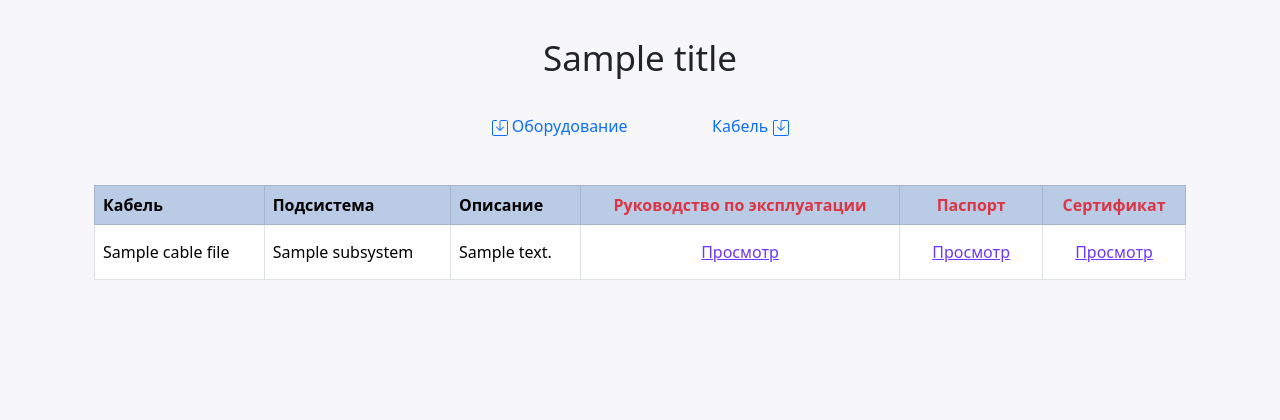
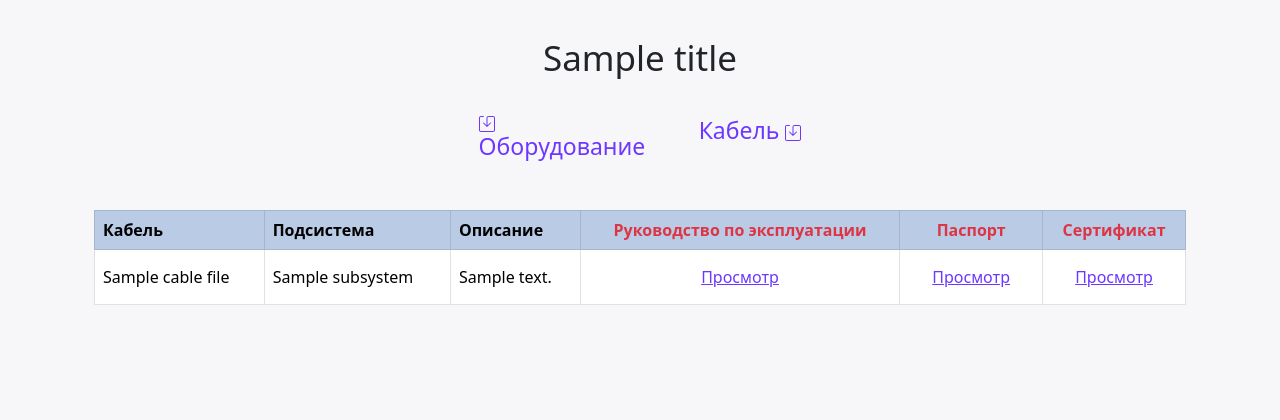
Before and after one commit to AleksandrStrulkov/infoMFSS, a Django app: template infoMFSS/templates/mfss/cable_file_list.html in a window 1280 px wide. Shown: the part 95-515 px from the top of the page. Run offline with Django 5.2, Linux system fonts and the light colour scheme; the template is opened without the code that fills it: most values are stand-ins (such as "Sample title", 1, 10 or a date in 2020); style sheets or scripts are compiled from the project's sources; some libraries are stand-ins or nearby versions.

Commit message:
change css

```diff
--- a/static/css/main.css
+++ b/static/css/main.css
@@ -472,6 +472,10 @@ hfy {
   color: #6d37ff;
   font-size: 17px; }
 
+.color-text-violet-contents {
+  color: #6d37ff;
+  font-size: 23px; }
+
 .underline-none {
   text-decoration: none; }
 
@@ -658,7 +662,7 @@ navbar-auth {
   border-top: 1px solid #f7f6fa; }
 
 .margin-auth-block {
-  margin-top: 65px; }
+  margin-top: 25px; }
 
 .nav-auth-block {
   margin-right: 20px; }
--- a/static/css/main.scss
+++ b/static/css/main.scss
@@ -760,6 +760,11 @@ $text-color: #000;
   font-size: 17px;
 }
 
+.color-text-violet-contents {
+  color: #6d37ff;
+  font-size: 23px;
+}
+
 .underline-none {
   text-decoration: none;
 }
```
Also changed, not shown: 1 other file.
